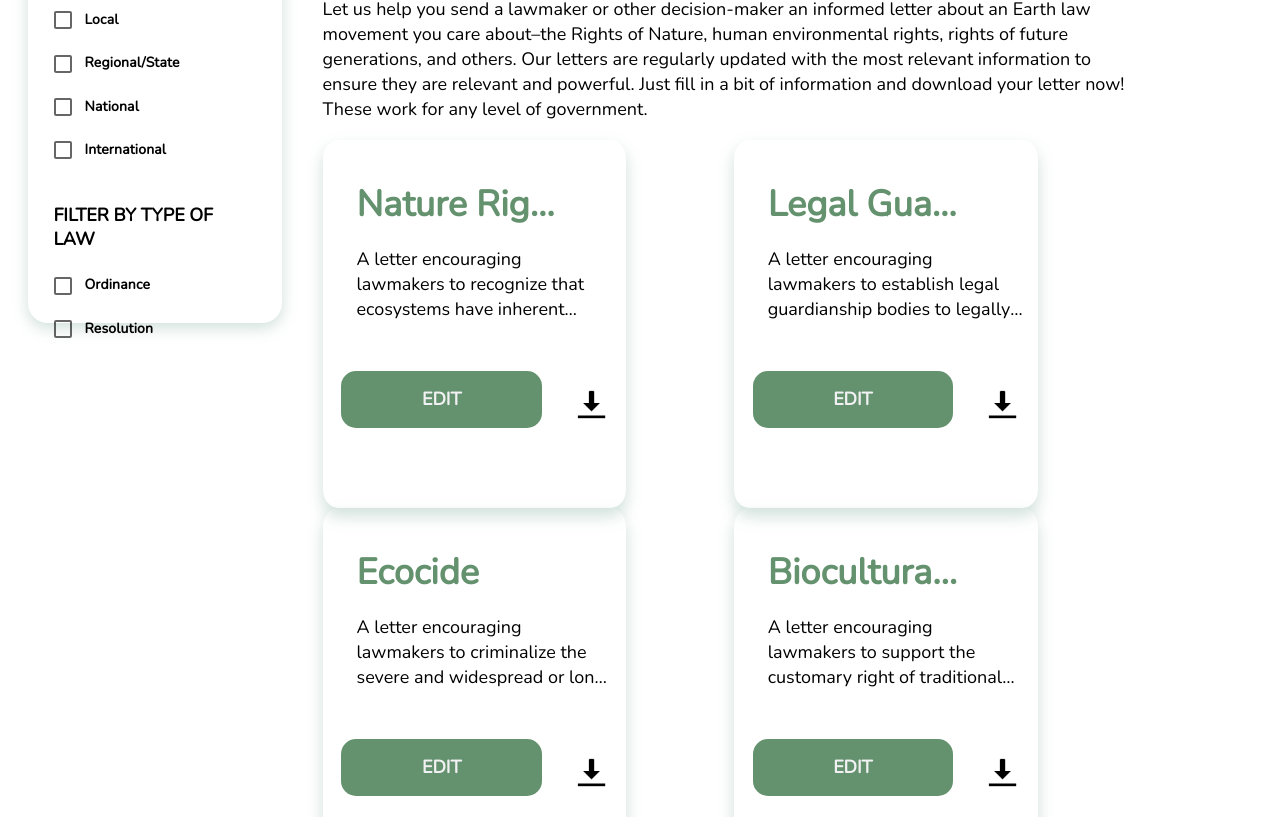
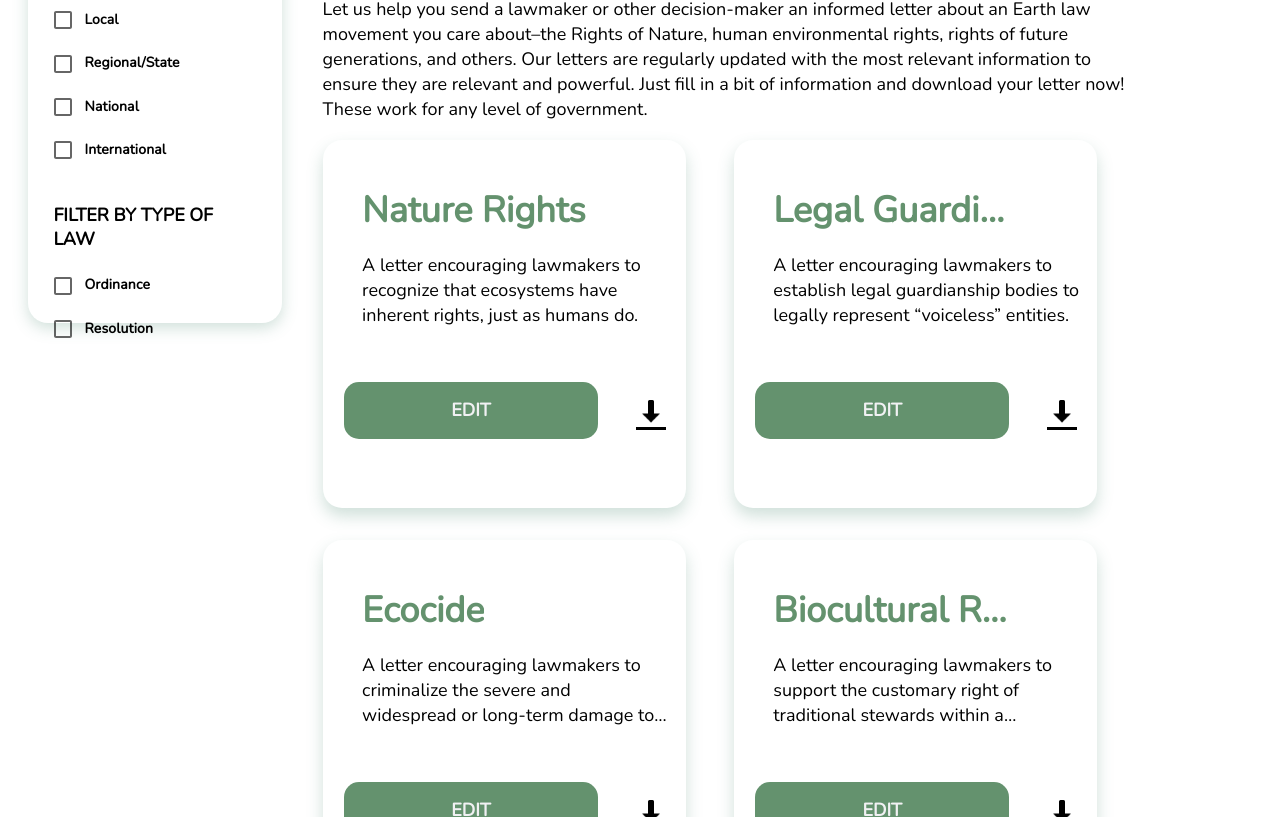
Before and after one commit to cornellh4i/earth-law-center, a React (Create React App) app in the folder client/: page /letters in a window 1280 px wide. Shown: the part 623-1440 px from the top of the page. Built offline with nearby package versions, Linux system fonts and the light colour scheme.

Commit message:
fix styling

```diff
--- a/client/src/components/TemplateCard/TemplateCard.css
+++ b/client/src/components/TemplateCard/TemplateCard.css
@@ -1,9 +1,8 @@
 @import url('https://fonts.googleapis.com/css?family=Nunito&display=swap');
 
 .card-container, .card-letter-container{
-    width: 42%;
     height: 23rem;
-    border-radius: 5%;
+    border-radius: 1.2rem;
     padding-left: 1%;
     flex-direction: column;
     justify-content: center;
@@ -19,10 +18,6 @@
     break-inside: avoid;
     -webkit-column-break-inside: avoid;
     page-break-inside: avoid;
-}
-
-.card-letter-container{
-    width:32%;
 }
 
 .card-text-container, .card-image-text-container{
@@ -71,10 +66,6 @@
 .download-img{
     width: 30%;
     margin: 0;
-}
-
-.summary-container{
-
 }
 
 .card-summary{
--- a/client/src/components/TemplateCard/TemplateCard.jsx
+++ b/client/src/components/TemplateCard/TemplateCard.jsx
@@ -85,6 +85,7 @@ const TemplateCard = (props) => {
   ;
   }
   return (
+    <div className='card-ensure-shadow'>
       <div className={props.letter ? 'card-letter-container' : 'card-container'}>
         {/* only render the TemplateCard's tag if it is a law card, not a letter card */}
         {card_content}
@@ -93,6 +94,7 @@ const TemplateCard = (props) => {
           <button className='card-download-btn' onClick={props.download}><img className='download-img' src={downloadbtn} alt='download'/></button>
         </div>
       </div>
+    </div>
 
   );
 };
--- a/client/src/data/LawData.js
+++ b/client/src/data/LawData.js
@@ -44,7 +44,7 @@ const LetterData = [
     letter: false,
     law: 'resolution',
     jurisdiction: 'local',
-    title: 'EPreamble on the Rights of Nature',
+    title: 'Preamble on the Rights of Nature',
     summary: 'A generic preamble on the Rights of Nature to include in any legal instrument, with fully updated information.'
   }
 ]
--- a/client/src/pages/LawsDisplay/LawsLettersDisplay.css
+++ b/client/src/pages/LawsDisplay/LawsLettersDisplay.css
@@ -1,6 +1,7 @@
-.template-box{
-  columns:2;
-  margin-bottom: 10%;
+@media (min-width: 1200px) {
+  .template-box{
+    columns:2;
+  }
 }
 
 .body-box{
```
Lines whose indentation alone changed are shown as unchanged.
